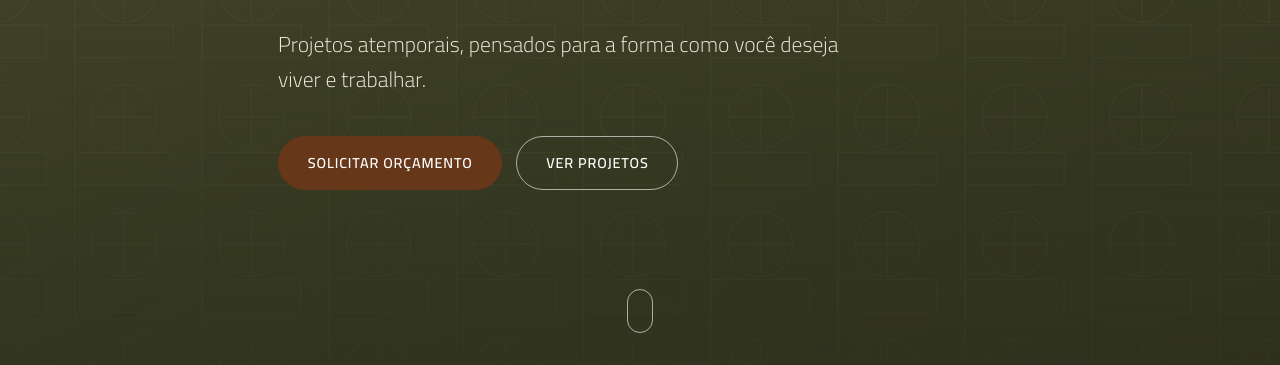
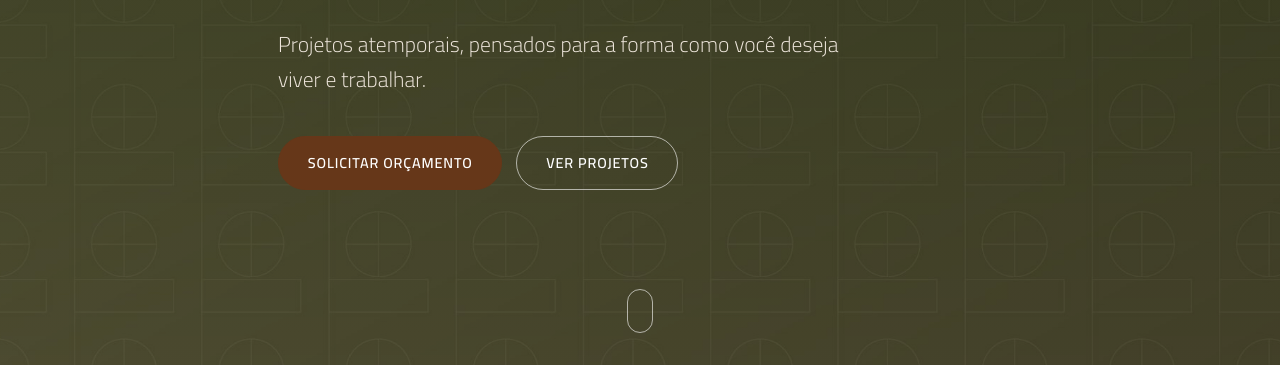
Before and after one commit to gabrielhostins/-be-arch-lp, a plain HTML site: page index.html in a window 1280 px wide. Shown: the part 435-800 px from the top of the page. Drawn offline with Linux system fonts and the light colour scheme.

Commit message:
Hero: degradê sutil verde -> bege escuro no rodapé
Co-Authored-By: Claude Opus 4.7 <noreply@anthropic.com>

```diff
--- a/styles.css
+++ b/styles.css
@@ -113,7 +113,7 @@ h3{font-size:1.35rem}
 .hero{position:relative;min-height:100svh;display:flex;align-items:center;color:#fff;overflow:hidden}
 .hero-bg{position:absolute;inset:0;background-size:cover;background-position:center;transform:scale(1.05);animation:heroZoom 14s ease-out forwards}
 @keyframes heroZoom{to{transform:scale(1)}}
-.hero-overlay{position:absolute;inset:0;background:linear-gradient(180deg,rgba(40,42,26,.5) 0%,rgba(55,56,32,.32) 45%,rgba(44,47,28,.66) 100%)}
+.hero-overlay{position:absolute;inset:0;background:linear-gradient(180deg,rgba(40,42,26,.5) 0%,rgba(55,56,32,.3) 50%,rgba(120,102,80,.22) 100%)}
 .hero-content{position:relative;z-index:2;max-width:820px;padding-top:80px;padding-bottom:80px}
 .hero-title{font-size:clamp(3rem,9vw,6.4rem);color:#fff;line-height:1.02;margin-bottom:.4em}
 .hero-title span{color:var(--taupe)}
```
